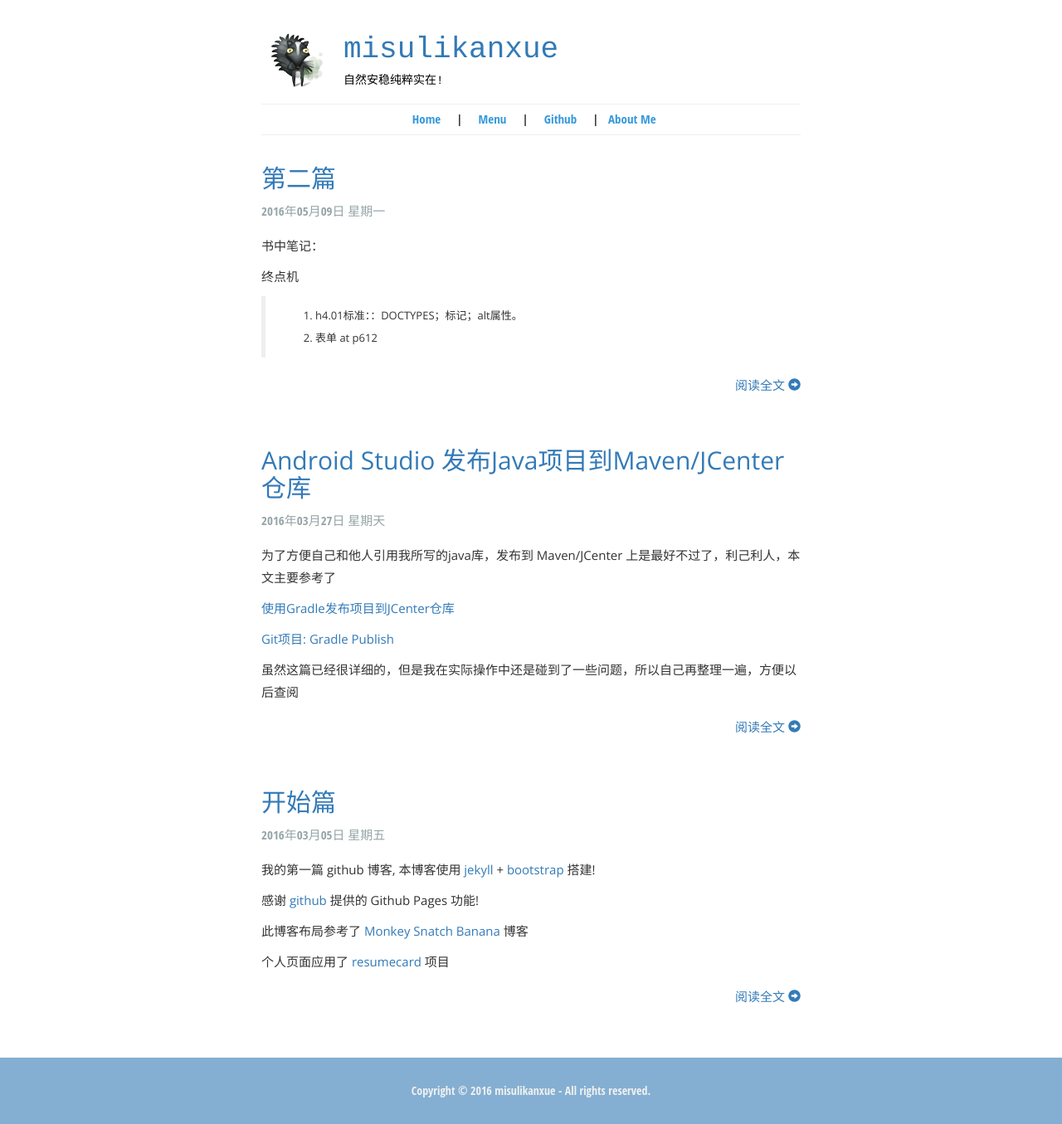
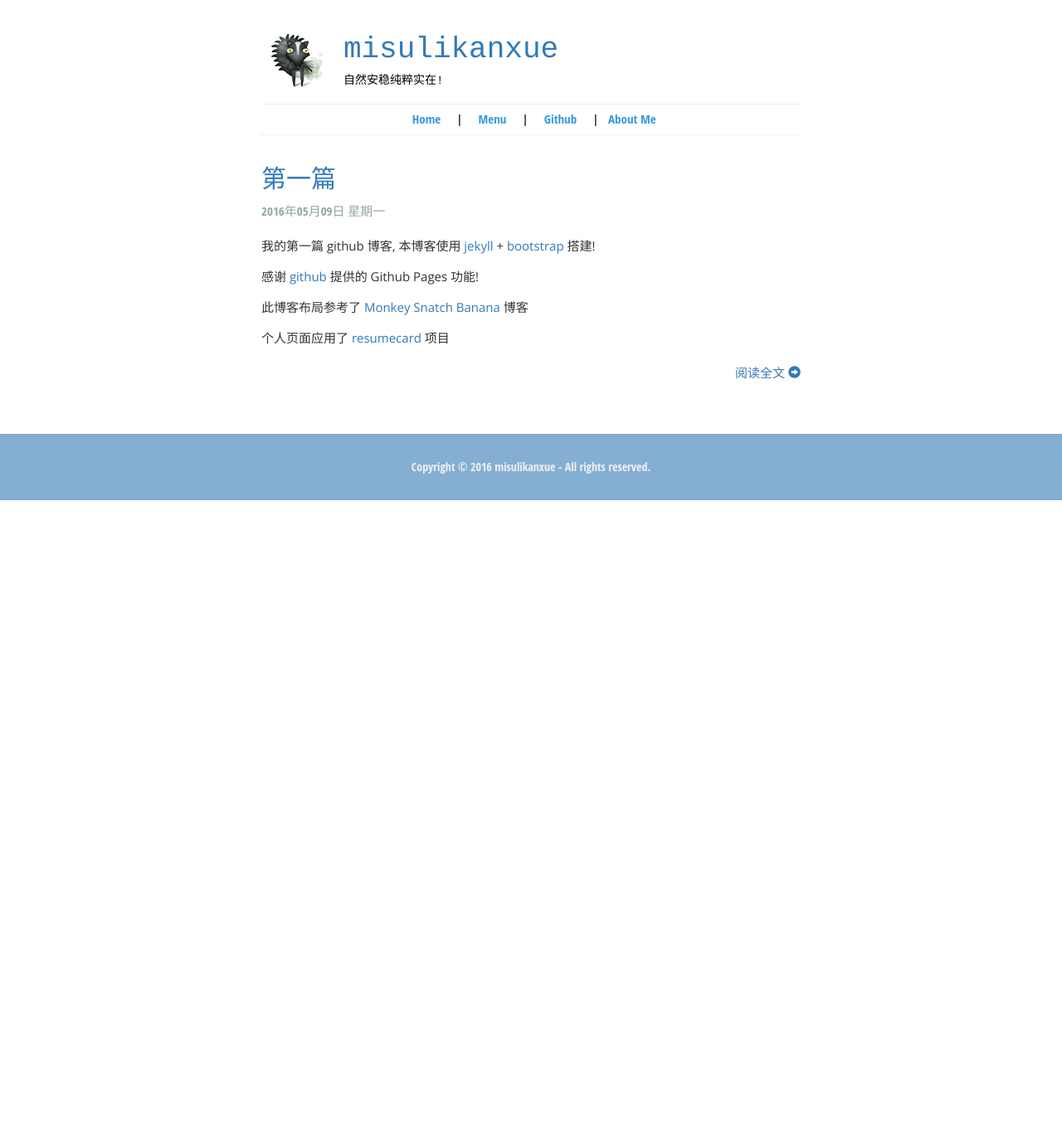
Before and after one commit to misulikanxue/misulikanxue.github.com, a Jekyll site: the page built from index.html, in a window 1280 px wide. Shown: the whole page at 83% size. Built offline with Jekyll 4.4.1, drawn with Linux system fonts in a browser that asks for light colours; after the commit the page ends 900 px from its top, so only the background shows below that; some of the changed lines change nothing that is shown.

Commit message:
edit first pages

````diff
--- a/_posts/2016-03-04-Getting-Started.md
+++ /dev/null
@@ -1,21 +0,0 @@
----
-layout: post_layout
-title: 开始篇
-time: 2016年03月05日 星期五
-location: 上海
-pulished: true
-excerpt_separator: "```"
----
-
-我的第一篇 github 博客, 本博客使用 [jekyll](http://jekyll.bootcss.com/) + [bootstrap](http://v3.bootcss.com) 搭建!
-
-感谢 [github](https://github.com) 提供的 Github Pages 功能!
-
-此博客布局参考了 [Monkey Snatch Banana](http://www.monkeysnatchbanana.com/) 博客
-
-个人页面应用了 [resumecard](http://ddbullfrog.github.io/resumecard/) 项目
-
-
-```bash
-echo "你好, Github Pages!";
-```
--- a/_posts/2016-03-27-Publish-AAR-jcenter.md
+++ /dev/null
@@ -1,288 +0,0 @@
----
-layout: post_layout
-title: Android Studio 发布Java项目到Maven/JCenter仓库
-time: 2016年03月27日 星期天
-location: 上海
-pulished: true
-excerpt_separator: "##"
----
-
-为了方便自己和他人引用我所写的java库，发布到 Maven/JCenter 上是最好不过了，利己利人，本文主要参考了
-
-[使用Gradle发布项目到JCenter仓库](http://blog.csdn.net/maosidiaoxian/article/details/43148643)
-
-[Git项目: Gradle Publish](https://github.com/msdx/gradle-publish)
-
-虽然这篇已经很详细的，但是我在实际操作中还是碰到了一些问题，所以自己再整理一遍，方便以后查阅
-
-## 前言(MavenCentral和JCenter的区别)
-
-- [maven中央仓库](http://repo1.maven.org/maven2/) 是由Sonatype公司提供的服务，
-它是Apache Maven、SBT和其他构建系统的默认仓库，并能很容易被Apache Ant/Ivy、Gradle和其他工具所使用。
-开源组织例如Apache软件基金会、Eclipse基金会、JBoss和很多个人开源项目都将构件发布到中央仓库。
-maven中央仓库已经将内容浏览功能禁掉了，可在 http://search.maven.org/ 查询构件。
-
-
-- [JCenter](https://jcenter.bintray.com) 是由JFrog公司提供的Bintray中的Java仓库。
-它是当前世界上最大的Java和Android开源软件构件仓库。 所有内容都通过内容分发网络（CDN）使用加密https连接获取。
-JCenter是Goovy Grape内的默认仓库，Gradle内建支持（jcenter()仓库），非常易于在（可能除了Maven之外的）其他构建工具内进行配置。
-
-## 第一步
-
-*[注意：你的工程必须为 library, 即："apply plugin: 'com.android.library'", 否则后面的 bintray.gradle 会 build 失败]*
-
-第一步当然是注册 [bintray](https://bintray.com) 的账号, 得到 user 和 apiKey,
-apiKey 在你的 profile 里面，编辑你的 Profile，就能看到 API Key,
-把你的 user 和 apiKey, 写入到工程目录下的 local.properties 文件中
-
-```
-project/
-    \_ local.properties
-```
-
-写入
-
-```groovy
-bintray.user=XXX
-bintray.apikey=XXXXXXXXXXXXXXXXXXXXXXXXXXXXXXXX
-```
-
-因为 apiKey 是一个非常隐私的东西，所以写在 local.properties 文件里面，避免和工程一起上传到VCS中，
-因为一般 local.properties 文件是被写在 .gitignore 里面的，不过如果使用其他的 VCS， 要注意隐藏这个文件
-
-## 第二步
-
-在你的 Module 目录下新建一个 bintray.gradle
-
-
-```
-project/
-    \_ module/
-        \_ bintray.gradle
-```
-
-然后在这个 Module 的 build.gradle 里面追加下面代码
-
-```groovy
-buildscript {
-    repositories {
-        jcenter()
-    }
-    dependencies {
-        classpath 'com.jfrog.bintray.gradle:gradle-bintray-plugin:1.2'
-        classpath "org.jfrog.buildinfo:build-info-extractor-gradle:3.1.1"
-    }
-}
-
-apply from: 'bintray.gradle'
-```
-
-## 第三步
-
-将以下代码写入到 bintray.gradle 文件中
-
-```groovy
-group = PROJ_GROUP
-version = PROJ_VERSION
-project.archivesBaseName = PROJ_ARTIFACTID
-
-apply plugin: 'com.jfrog.bintray'
-apply plugin: "com.jfrog.artifactory"
-apply plugin: 'maven-publish'
-
-task sourcesJar(type: Jar) {
-    from android.sourceSets.main.java.srcDirs
-    classifier = 'sources'
-}
-
-task javadoc(type: Javadoc) {
-    source = android.sourceSets.main.java.srcDirs
-    classpath += configurations.compile
-    classpath += project.files(android.getBootClasspath().join(File.pathSeparator))
-}
-
-task javadocJar(type: Jar, dependsOn: javadoc) {
-    classifier = 'javadoc'
-    from javadoc.destinationDir
-}
-
-javadoc {
-    options{
-        encoding "UTF-8"
-        charSet 'UTF-8'
-        author true
-        version true
-        links "http://docs.oracle.com/javase/7/docs/api"
-        title "$PROJ_NAME $PROJ_VERSION"
-    }
-}
-
-
-def pomConfig = {
-    licenses {
-        license {
-            name "The Apache Software License, Version 2.0"
-            url "http://www.apache.org/licenses/LICENSE-2.0.txt"
-            distribution "repo"
-        }
-    }
-    developers {
-        developer {
-            id DEVELOPER_ID
-            name DEVELOPER_NAME
-            email DEVELOPER_EMAIL
-        }
-    }
-}
-
-publishing {
-    publications {
-        mavenJava(MavenPublication) {
-            artifactId PROJ_ARTIFACTID
-            artifact javadocJar
-            artifact sourcesJar
-
-            pom.withXml {
-                def root = asNode()
-                root.appendNode('description', PROJ_DESCRIPTION)
-                root.children().last() + pomConfig
-
-                def dependenciesNode = root.appendNode('dependencies')
-                configurations.compile.allDependencies.each {
-                    if (it.group && it.name && it.version) {
-                        def dependencyNode = dependenciesNode.appendNode('dependency')
-                        dependencyNode.appendNode('groupId', it.group)
-                        dependencyNode.appendNode('artifactId', it.name)
-                        dependencyNode.appendNode('version', it.version)
-                    }
-                }
-            }
-        }
-    }
-}
-
-afterEvaluate {
-    publishing.publications.mavenJava.artifact(bundleRelease)
-}
-
-bintray {
-    Properties properties = new Properties()
-    properties.load(project.rootProject.file('local.properties').newDataInputStream())
-    user = properties.getProperty("bintray.user")
-    key = properties.getProperty("bintray.apikey")
-
-    publications = ['mavenJava']
-    publish = true
-
-    pkg {
-        repo = 'maven'
-        name = PROJ_NAME
-        desc = PROJ_DESCRIPTION
-        websiteUrl = PROJ_WEBSITEURL
-        issueTrackerUrl = PROJ_ISSUETRACKERURL
-        vcsUrl = PROJ_VCSURL
-        licenses = ['Apache-2.0']
-        publicDownloadNumbers = true
-    }
-}
-
-artifactory {
-    contextUrl = 'http://oss.jfrog.org/artifactory'
-    resolve {
-        repository {
-            repoKey = 'libs-release'
-        }
-    }
-    publish {
-        repository {
-            repoKey = 'oss-snapshot-local' //The Artifactory repository key to publish to
-            username = bintray.user
-            password = bintray.key
-            maven = true
-        }
-        defaults {
-            //这里的名字和上面红色的名字一致即可，会将其包含的输出上传到jfrog上去
-            publications('mavenJava')
-            publishArtifacts = true
-        }
-    }
-}
-```
-
-## 第四步
-
-配置 gradle.properties 文件， 这个文件再工程根目录下
-
-```
-project/
-    \_ gradle.properties
-```
-
-写入
-
-```properties
-# 库的包名
-PROJ_GROUP=cn.kejin.android.views
-# 库的ID
-PROJ_ARTIFACTID=XImageView
-# 库的版本
-PROJ_VERSION=1.0.0
-### 最后 gradle引用的形式就是 $PROJ_GROUP:$PROJ_ARTIFACTID:$PROJ_VERSION
-
-# 库名
-PROJ_NAME=XImageView
-# 库的项目主页
-PROJ_WEBSITEURL=https://github.com/liungkejin/XImageView
-# 问题跟踪地址
-PROJ_ISSUETRACKERURL=https://github.com/liungkejin/XImageView/issues
-# VCS 地址
-PROJ_VCSURL=https://github.com/liungkejin/XImageView.git
-# 库的简单描述
-PROJ_DESCRIPTION=Android View for show large image
-
-# 开发者的信息, 可以随意
-DEVELOPER_ID=Kejin
-DEVELOPER_NAME=Liang Ke Jin
-DEVELOPER_EMAIL=liungkejin
-```
-
-## 第五步
-
-运行发布，在我参考的文章中，是直接运行
-
-```bash
-gradle bintrayUpload # 发布到bintray.com
-gradle artifactoryPublish  # 发布到oss.ifrog.org
-```
-
-但是这样做是很容易出错的，因为如果 javadoc 或者 javadocJar 等任务没有运行成功，
-他会跳过，最后还是会将最后的 aar 发布上去。
-
-所以我觉得，先单独运行各个子任务，都 Build 成功后，再来进行 publish和Upload
-
-运行子任务可以使用 Android Studio 右边的 gradle 面板，如果什么都没有，可以点击面板上面的刷新按钮，出来后，
-进入到你的库模块，找到这个几个子任务，双击执行
-
-子任务有:
-
-- javadoc  (生成 java 文档)
-
-- javadocJar (将java文档打包)
-
-- generatePomFileForMavenJavaPublication (生成 pom.xml)
-
-- bintrayUpload  (发布到 bintray.com)
-
-- artifactoryPublish (发布到 oss.ifrog.org)
-
-
-## 最后
-
-当成功上传到 bintray 上后， 可以进入到你的首页， 可以在左下角看到 My Recent Package 下面有你刚上传的库
-点击进入，然后点击右下方有一个 Add to JCenter 按钮， 填写 comments （不写也可以），点击 Send, 然后等待审核通过,
-
-最后，通过之后，就可以方便的使用这种方式来引用你的库了
-
-```groovy
-compile 'cn.kejin.android.views:XImageView:1.0.0'
-```
--- a/_posts/2016-05-09-frame-work.md
+++ b/_posts/2016-05-09-frame-work.md
@@ -1,17 +1,21 @@
 ---
 layout: post_layout
-title: 第二篇
+title: 第一篇
 time: 2016年05月09日 星期一
 location: 江苏
 pulished: true
 excerpt_separator: "```"
 ---
 
+我的第一篇 github 博客, 本博客使用 [jekyll](http://jekyll.bootcss.com/) + [bootstrap](http://v3.bootcss.com) 搭建!
 
-书中笔记：
+感谢 [github](https://github.com) 提供的 Github Pages 功能!
 
-终点机
+此博客布局参考了 [Monkey Snatch Banana](http://www.monkeysnatchbanana.com/) 博客
+
+个人页面应用了 [resumecard](http://ddbullfrog.github.io/resumecard/) 项目
 
 
-> 1. h4.01标准：：DOCTYPES；<meta>标记；alt属性。
-> 2. 表单 at p612
+```bash
+echo "你好, Github Pages!";
+```
````
